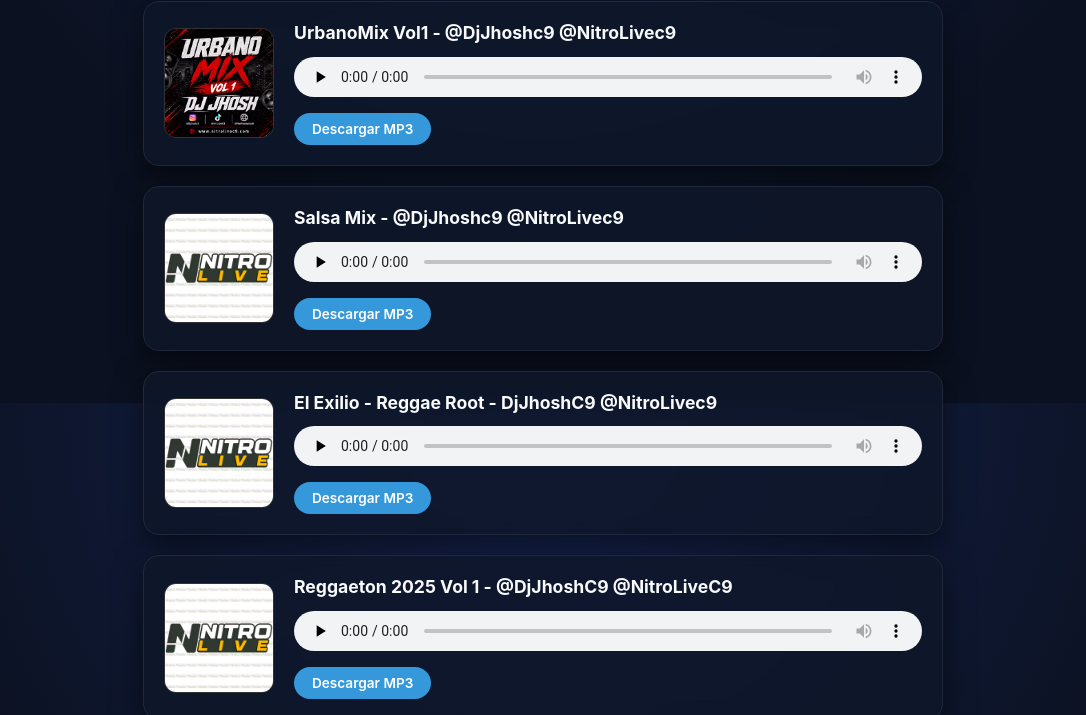
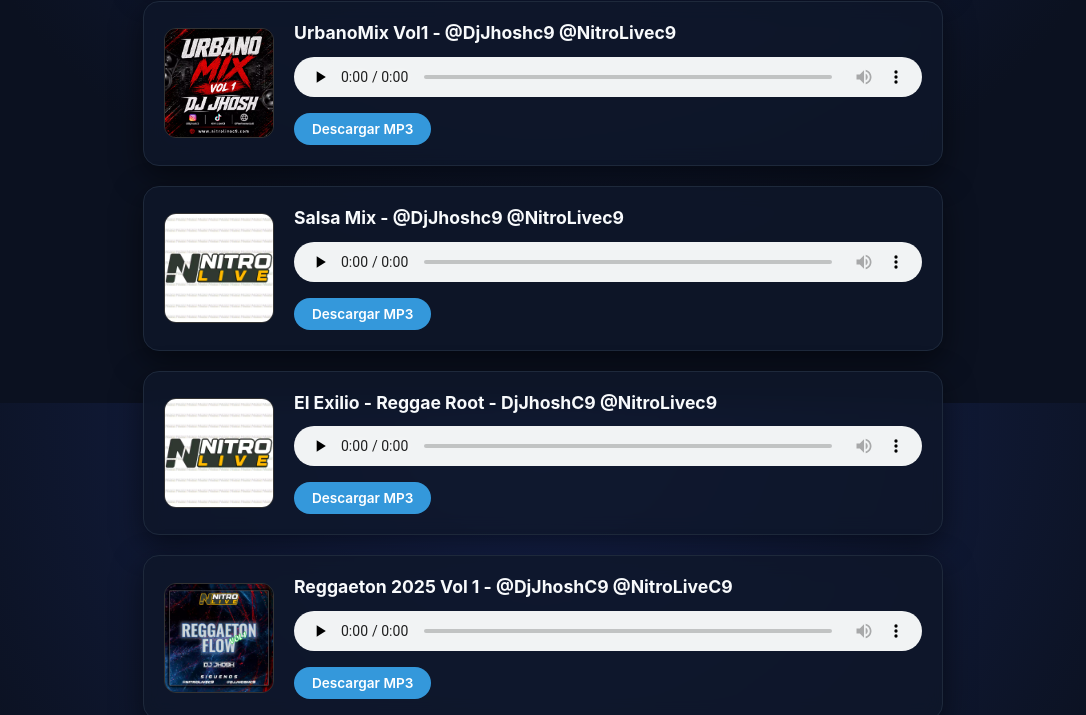
Before and after one commit to djjhoshc9-debug/nitrolivec9, an Astro site: page /djjhoshc9 in a window 1280 px wide. Shown: the part 397-1112 px from the top of the page, without its empty margins (97-1183 px from the left). Built offline with nearby package versions, Linux system fonts and the light colour scheme; Astro itself is replaced by a stand-in of ours.

Commit message:
Nuevo mix para djjhoshc9 cover

```diff
--- a/src/pages/djjhoshc9.astro
+++ b/src/pages/djjhoshc9.astro
@@ -30,7 +30,7 @@ const mixes = [
   {
     id: "mix110",
     title: "Reggaeton 2025 Vol 1 - @DjJhoshC9 @NitroLiveC9",
-    cover: "/blog/mix/cover.webp",
+    cover: "/blog/mix/REGGAETONFLOW.webp",
     audioUrl: "https://archive.org/download/reggaeton-2025-vol-1-dj-jhosh-c-9-nitro-live-c-9/Reggaeton%202025%20Vol%201%20-%20%40DjJhoshC9%20%40NitroLiveC9.mp3"
   },
 ];
```
Also changed, not shown: public/blog/mix/REGGAETONFLOW.webp (added).
